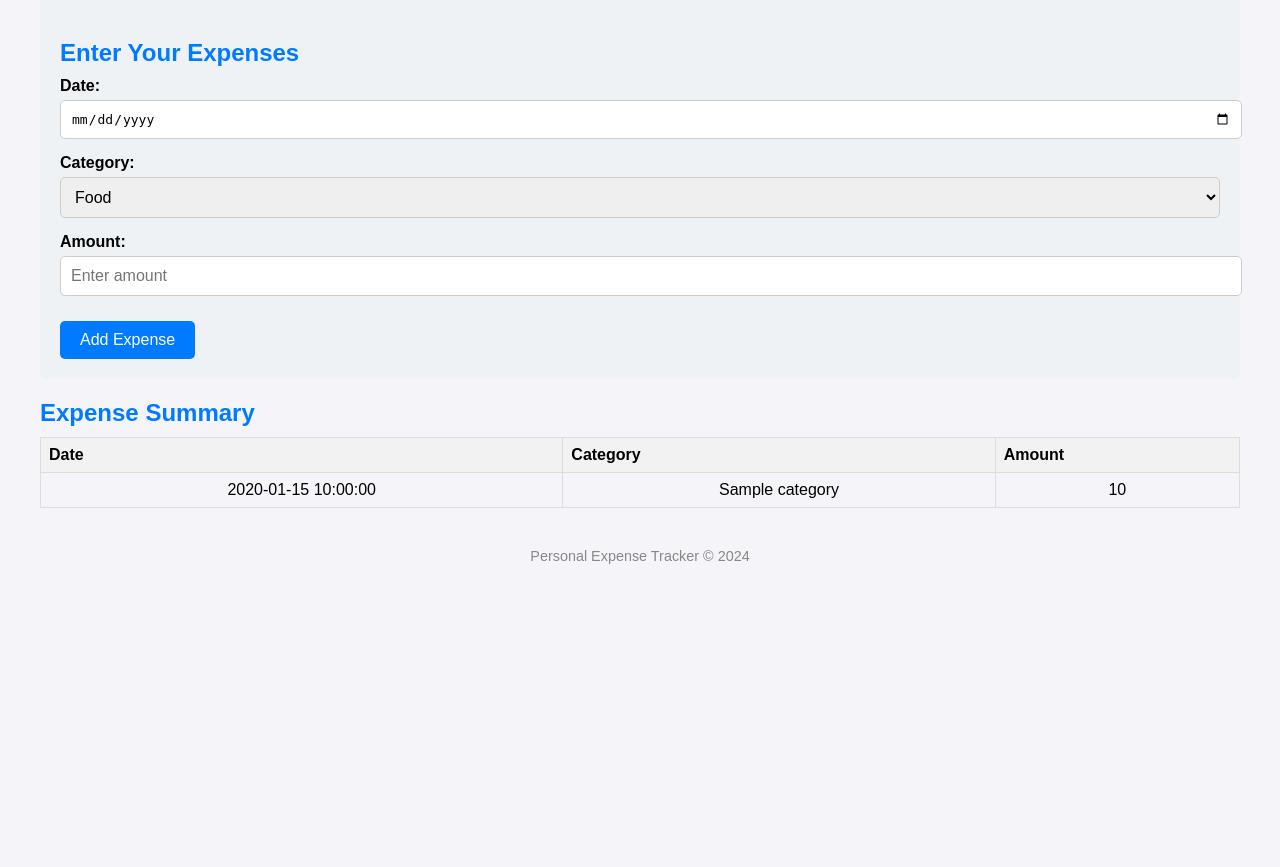
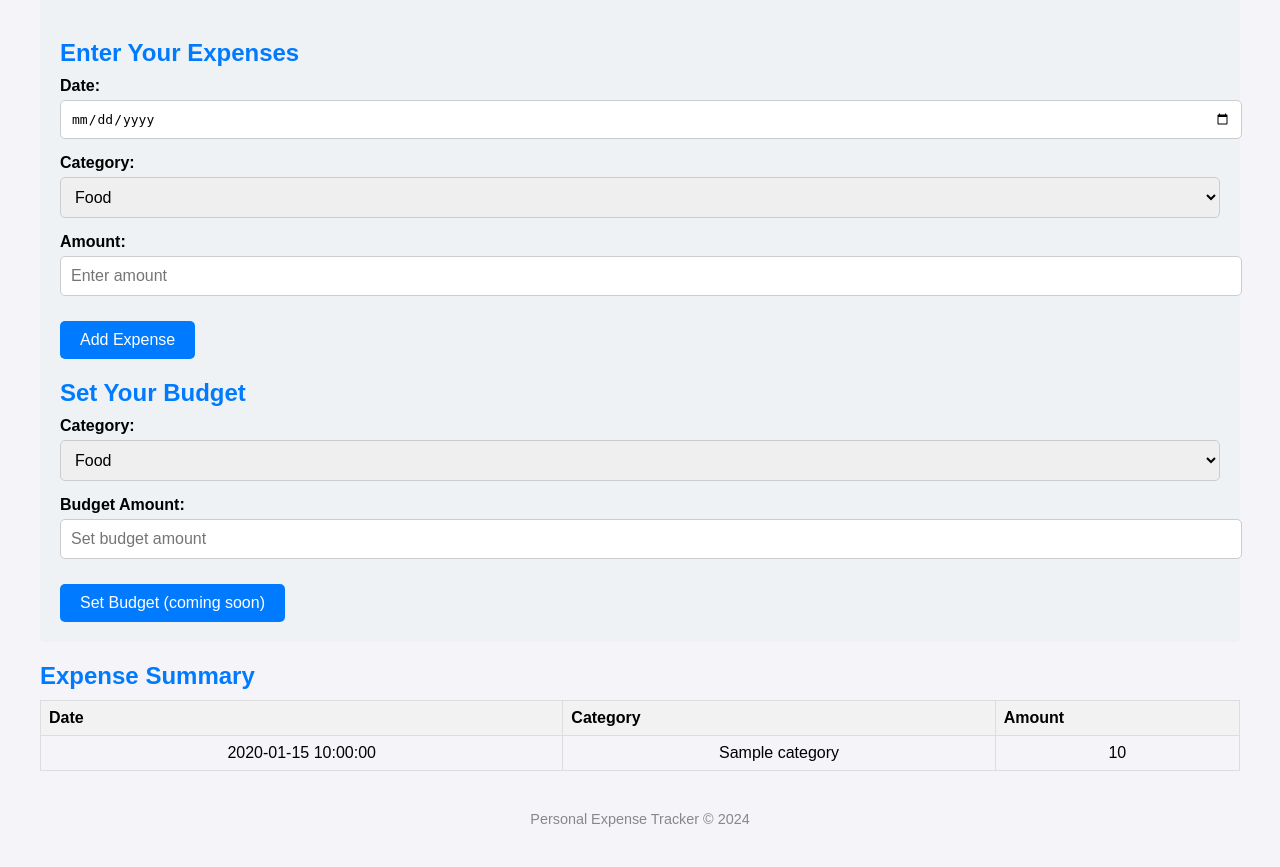
Before and after one commit to niharikaux/Personal-Expense-Tracker, a Flask app: template templates/index.html in a window 1280 px wide. Shown: the part 98-965 px from the top of the page. Before the commit the page ends 662 px from the top, so only its background shows below. Run offline with Flask 3, Linux system fonts and the light colour scheme; the template is opened without the code that fills it: most values are stand-ins (such as "Sample title", 1, 10 or a date in 2020).

Commit message:
The layout change is based on feedback to have the data entry and expense summary in a more intuitive side-by-side format. The budget setting section is also added as a visual placeholder for future work.

```diff
--- a/templates/index.html
+++ b/templates/index.html
@@ -12,7 +12,9 @@
         <h1>Personal Expense Tracker</h1>
     </header>
 
-    <!-- Form Section -->
+    <!-- Main container for left/right layout -->
+    <div class="container">
+        <!-- Left Section: Data Entry Form -->
         <section class="expense-form">
             <h2>Enter Your Expenses</h2>
             <form action="/add-expense" method="POST">
@@ -33,9 +35,27 @@
 
                 <button type="submit">Add Expense</button>
             </form>
+
+            <!-- Placeholder for budget setting -->
+            <h2>Set Your Budget</h2>
+            <form>
+                <label for="budget-category">Category:</label>
+                <select id="budget-category" name="budget-category" required>
+                    <option value="Food">Food</option>
+                    <option value="Transport">Transport</option>
+                    <option value="Entertainment">Entertainment</option>
+                    <option value="Utilities">Utilities</option>
+                    <option value="Other">Other</option>
+                </select>
+
+                <label for="budget-amount">Budget Amount:</label>
+                <input type="number" id="budget-amount" name="budget-amount" placeholder="Set budget amount" required>
+
+                <button type="submit" disabled>Set Budget (coming soon)</button>
+            </form>
         </section>
 
-    <!-- Expense Summary Section -->
+        <!-- Right Section: Expense Summary Table -->
         <section class="expense-summary">
             <h2>Expense Summary</h2>
             <table>
@@ -46,7 +66,7 @@
                         <th>Amount</th>
                     </tr>
                 </thead>
-            <tbody id="expense-table-body">
+                <tbody>
                     {% for expense in expenses %}
                     <tr>
                         <td>{{ expense['date'] }}</td>
@@ -57,6 +77,7 @@
                 </tbody>
             </table>
         </section>
+    </div>
 
     <footer>
         <p>Personal Expense Tracker © 2024</p>
```
Lines whose indentation alone changed are shown as unchanged.
